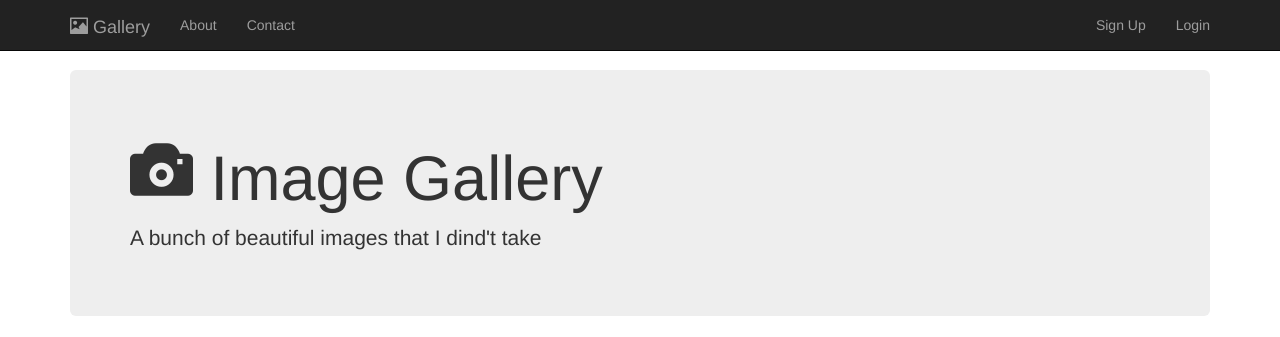
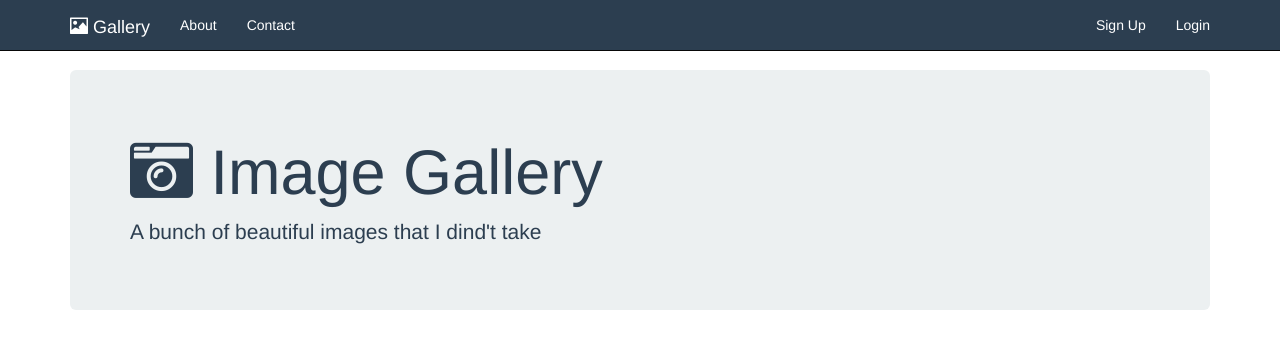
Before and after one commit to rafael399/image-gallery, a plain HTML site: page index.html in a window 1280 px wide. Shown: the top 337 px of the page. Drawn offline with nearby package versions, Linux system fonts and the light colour scheme.

Commit message:
UI change

```diff
--- a/Style.css
+++ b/Style.css
@@ -1,11 +1,30 @@
 body {
     padding-top: 70px;
 }
+
 .row.flex {
     display: inline-flex;
     width: 100%;
 }
+
 .flex {
     display: flex;
     flex-wrap: wrap;
 }
+
+.jumbotron {
+    color: #2c3e50;
+    background: #ecf0f1;
+}
+
+.navbar-inverse {
+    background: #2c3e50;
+}
+
+.navbar-inverse .navbar-nav>li>a {
+    color: white;
+}
+
+.navbar-inverse .navbar-brand {
+    color: white;
+}
--- a/index.html
+++ b/index.html
@@ -5,6 +5,7 @@
     <meta name="viewport" content="width=device-width, initial-scale=1.0">
     <!-- <link rel="stylesheet" type="text/css" href="bootstrapV3.css"> -->
     <link rel="stylesheet" type="text/css" href="http://maxcdn.bootstrapcdn.com/bootstrap/3.3.5/css/bootstrap.min.css">
+    <link rel="stylesheet" href="https://use.fontawesome.com/releases/v5.3.1/css/all.css" integrity="sha384-mzrmE5qonljUremFsqc01SB46JvROS7bZs3IO2EmfFsd15uHvIt+Y8vEf7N7fWAU" crossorigin="anonymous">
     <link rel="stylesheet" type="text/css" href="Style.css">
     <meta http-equiv="X-UA-Compatible" content="ie=edge">
     <title>Image Gallery</title>
@@ -35,7 +36,7 @@
     </nav>
     <div class="container">
         <div class="jumbotron">
-            <h1><span class="glyphicon glyphicon-camera"></span> Image Gallery</h1>
+            <h1><i class="fas fa-camera-retro"></i> Image Gallery</h1>
             <p>A bunch of beautiful images that I dind't take</p>
         </div>
 
```
